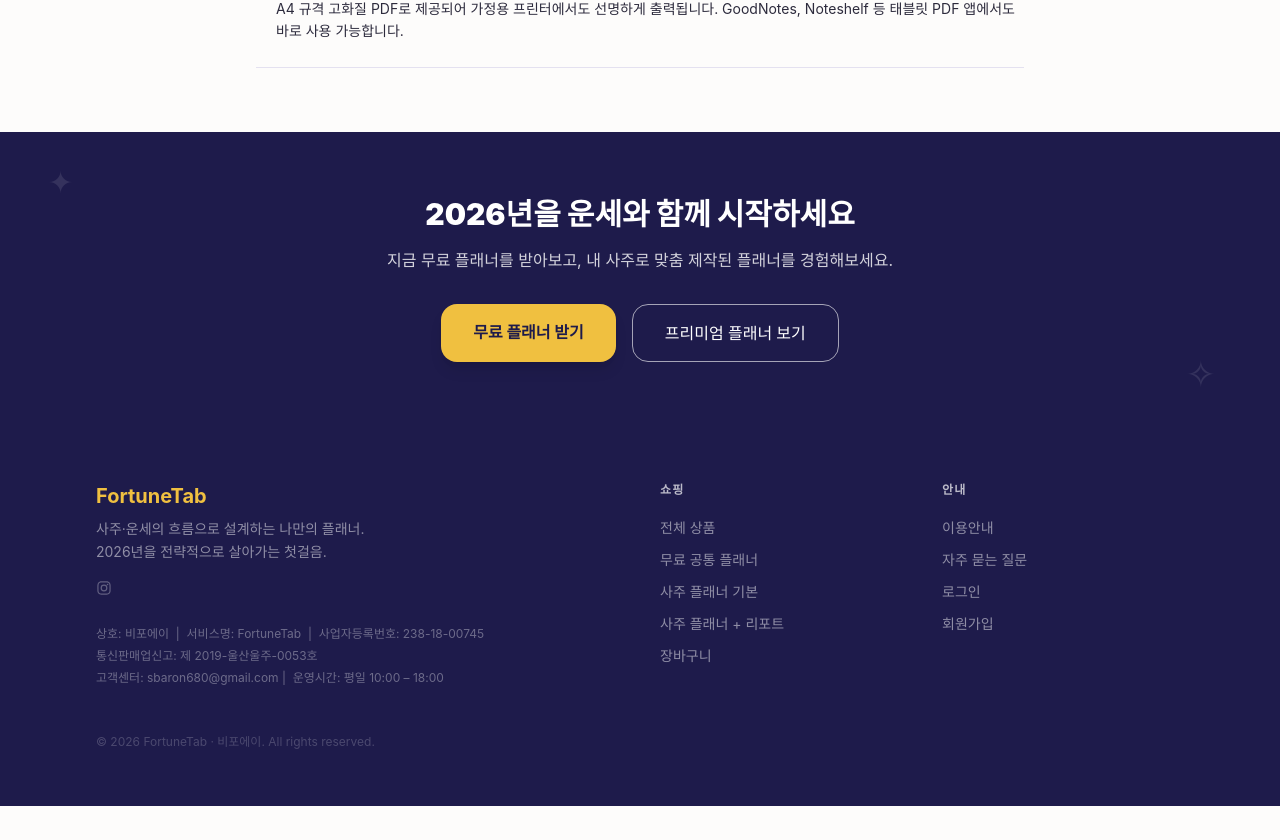
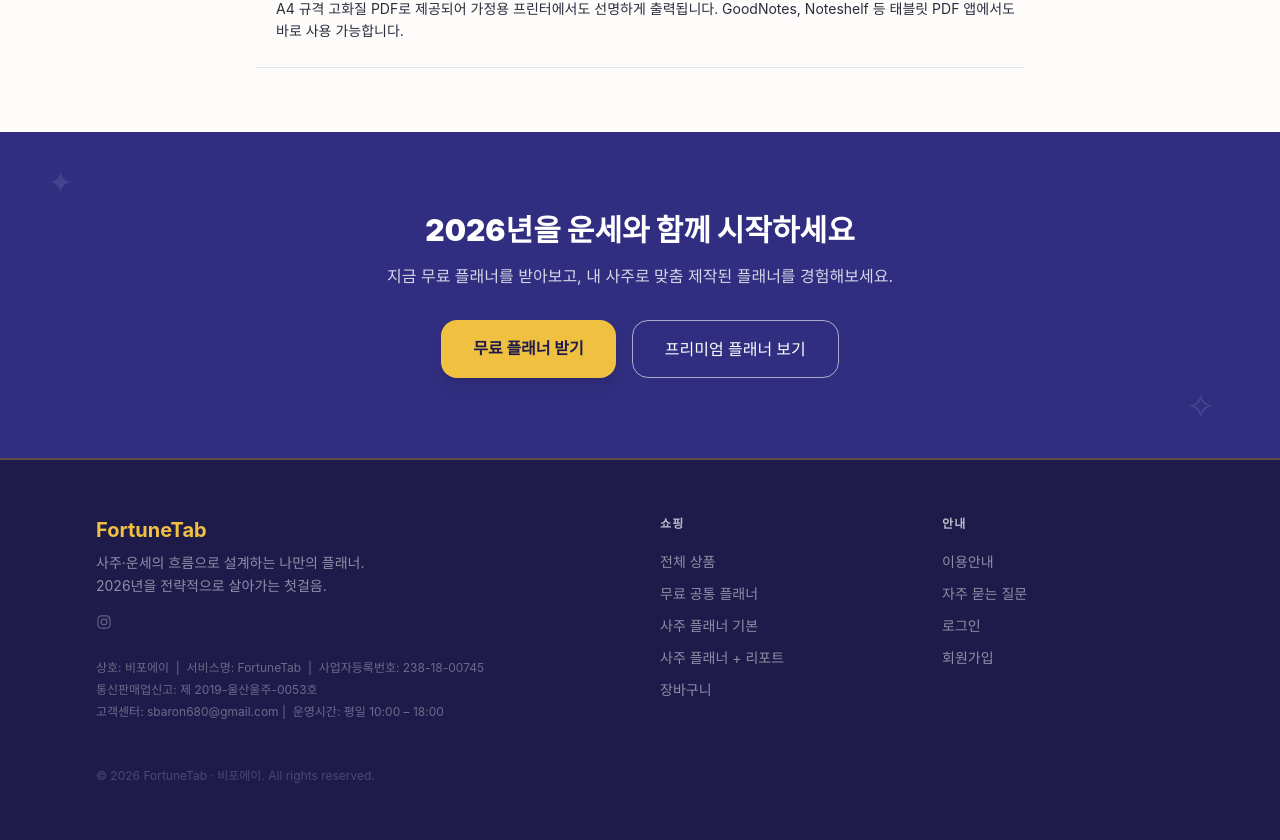
Before and after one commit to sbaron680-eng/fortunetab_com, a Next.js app: page / in a window 1280 px wide. Shown: the part 4114-4954 px from the top of the page. Before the commit the page ends 4920 px from the top, so only its background shows below. Built offline with nearby package versions, Linux system fonts and the light colour scheme; no server answers.

Commit message:
design: CTA ↔ 푸터 시각 분리
- CTA 섹션: bg-ft-ink → bg-ft-purple (밝은 보라로 차별화)
- CTA 패딩: py-16 → py-20 (더 여유 있는 강조)
- 푸터: border-t-2 border-ft-gold/30 (골드 구분선 추가)

Co-Authored-By: Claude Sonnet 4.6 <noreply@anthropic.com>

```diff
--- a/src/app/page.tsx
+++ b/src/app/page.tsx
@@ -278,7 +278,7 @@ export default function HomePage() {
       </section>
 
       {/* ── CTA ───────────────────────────────────────────── */}
-      <section className="py-16 px-4 bg-ft-ink text-white text-center relative overflow-hidden">
+      <section className="py-20 px-4 bg-ft-purple text-white text-center relative overflow-hidden">
         <span aria-hidden="true" className="absolute top-8 left-12 text-white/10 text-3xl select-none">✦</span>
         <span aria-hidden="true" className="absolute bottom-8 right-16 text-white/10 text-4xl select-none">✧</span>
         <div className="max-w-2xl mx-auto relative">
--- a/src/components/layout/Footer.tsx
+++ b/src/components/layout/Footer.tsx
@@ -4,7 +4,7 @@ export default function Footer() {
   const currentYear = new Date().getFullYear();
 
   return (
-    <footer className="bg-ft-ink text-white/50 mt-auto">
+    <footer className="bg-ft-ink text-white/50 mt-auto border-t-2 border-ft-gold/30">
       <div className="max-w-6xl mx-auto px-4 sm:px-6 lg:px-8 py-14">
 
         {/* ── 단일 그리드: 브랜드(2col) + 쇼핑 + 안내 ── */}
```
